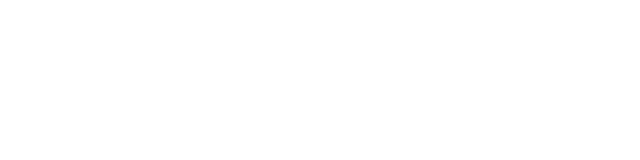
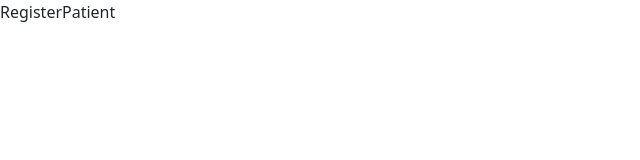
Before and after one commit to josema-P020/RollingClinic-1.0, a React (Vite) app: page /registerPatient in a window 1280 px wide. Before the commit this address had no page. Shown: the top 160 px of the page, without its empty margins (0-640 px from the left). Built offline with nearby package versions, Linux system fonts and the light colour scheme.

Commit message:
creacion de carpeta register en pages y archivos registerpatient y registerdoctor JSX y se configura app.jsx para acceder a la ruta

```diff
--- a/src/App.jsx
+++ b/src/App.jsx
@@ -1,6 +1,8 @@
 import React from "react"
 import { BrowserRouter, Routes, Route } from "react-router-dom"
 import Login from "./pages/Login/Login"
+import RegisterDoctor from "./pages/Register/RegisterDoctor"
+import RegisterPatient from "./pages/Register/RegisterPatient"
 
 function App() {
 
@@ -10,6 +12,8 @@
       <BrowserRouter>
       <Routes>
         <Route path="/login" element={<Login/>}/>
+        <Route path="/registerDoctor" element={<RegisterDoctor/>}/>
+        <Route path="/registerPatient" element={<RegisterPatient/>}/>
       </Routes>
       </BrowserRouter>
 
--- /dev/null
+++ b/src/pages/Register/RegisterDoctor.jsx
@@ -0,0 +1,9 @@
+import React from 'react'
+
+function RegisterDoctor() {
+  return (
+    <div>RegisterDoctor</div>
+  )
+}
+
+export default RegisterDoctor
--- /dev/null
+++ b/src/pages/Register/RegisterPatient.jsx
@@ -0,0 +1,9 @@
+import React from 'react'
+
+function RegisterPatient() {
+  return (
+    <div>RegisterPatient</div>
+  )
+}
+
+export default RegisterPatient
```
Also changed, not shown: src/pages/Register/register.css (added).
